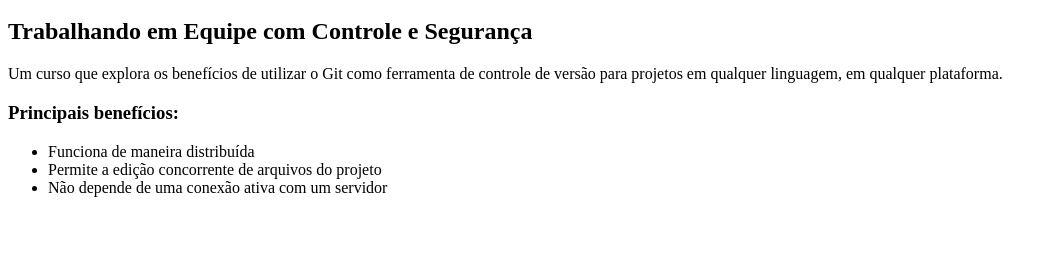
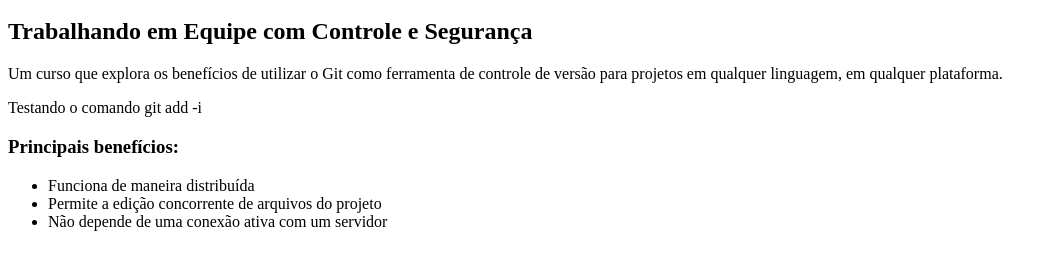
Before and after one commit to helfari/curso-git, a plain HTML site: page index.html in a window 1280 px wide. Shown: the part 48-318 px from the top of the page, without its empty margins (0-1057 px from the left). Drawn offline with Linux system fonts and the light colour scheme.

Commit message:
Testando comando git add -i

```diff
--- a/index.html
+++ b/index.html
@@ -6,6 +6,7 @@
         <h2>Trabalhando em Equipe com Controle e Segurança</h2>
 
         <p>Um curso que explora os benefícios de utilizar o Git como ferramenta de controle de versão para projetos em qualquer linguagem, em qualquer plataforma.</p>
+	<p> Testando o comando git add -i</p>
 
         <h3>Principais benefícios:</h3>
         <ul>
```
